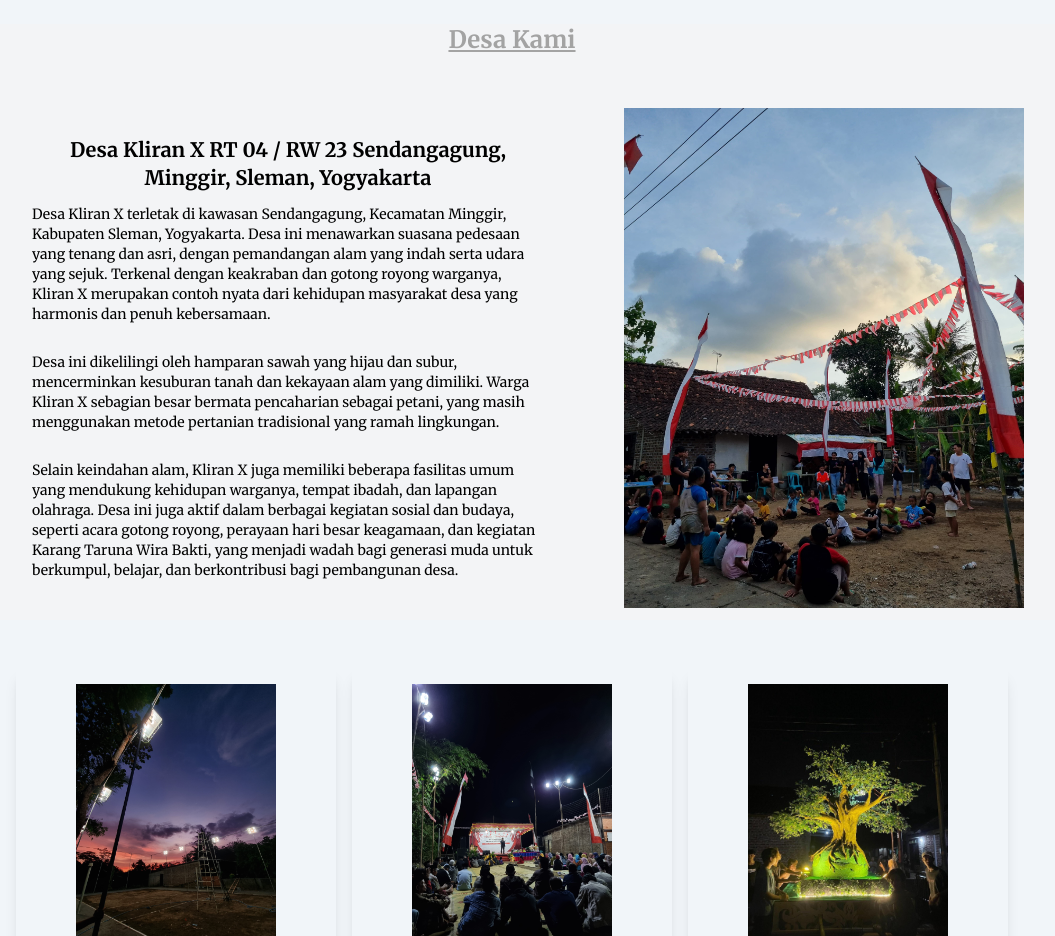
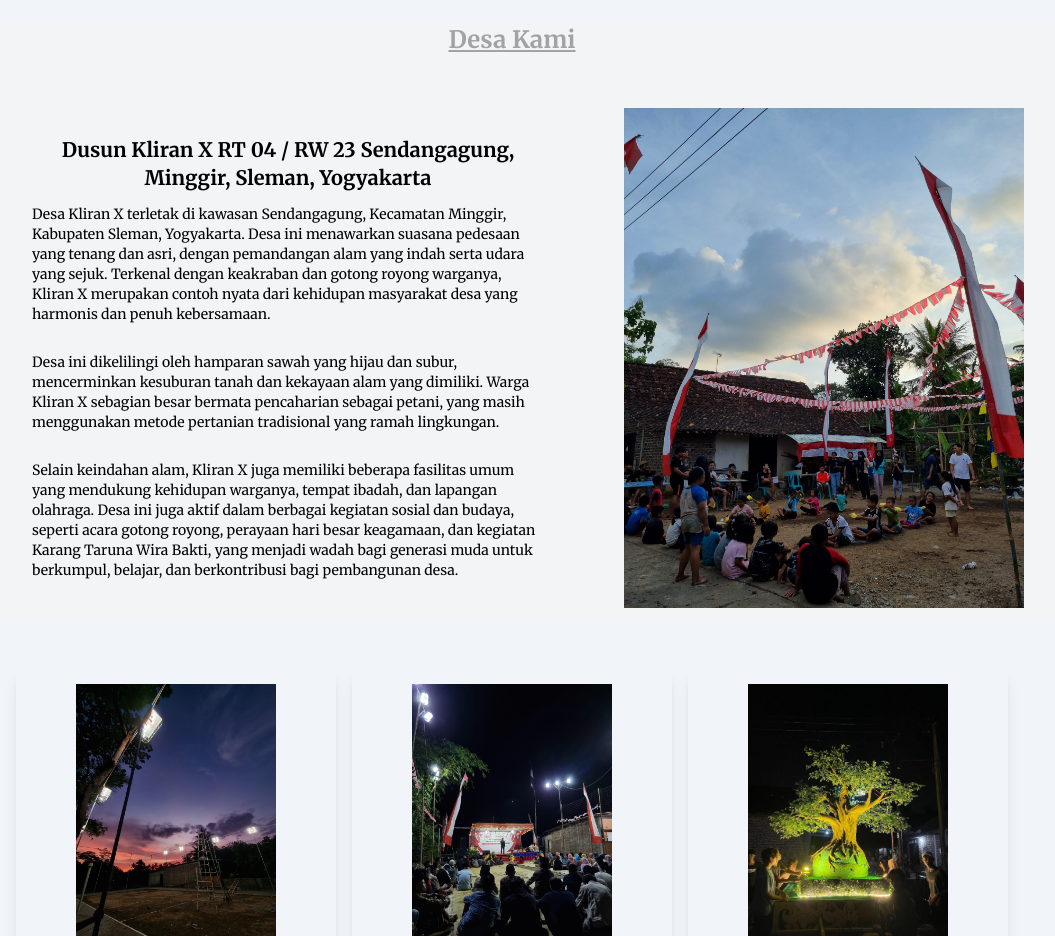
Before and after one commit to ollhamm/village-web, a Next.js app: page / in a window 1280 px wide. Shown: the part 2660-3596 px from the top of the page, without its empty margins (128-1183 px from the left). Built offline with nearby package versions, Linux system fonts and the light colour scheme.

Commit message:
update dusun

```diff
--- a/app/page.js
+++ b/app/page.js
@@ -280,7 +280,7 @@ export default function Home() {
           >
             <div className="text-start md:text-left">
               <div className="font-semibold items-start justify-center text-center text-xl mb-3">
-                Desa Kliran X RT 04 / RW 23 Sendangagung, Minggir, Sleman,
+                Dusun Kliran X RT 04 / RW 23 Sendangagung, Minggir, Sleman,
                 Yogyakarta
               </div>
               <div className="mb-2">
```
